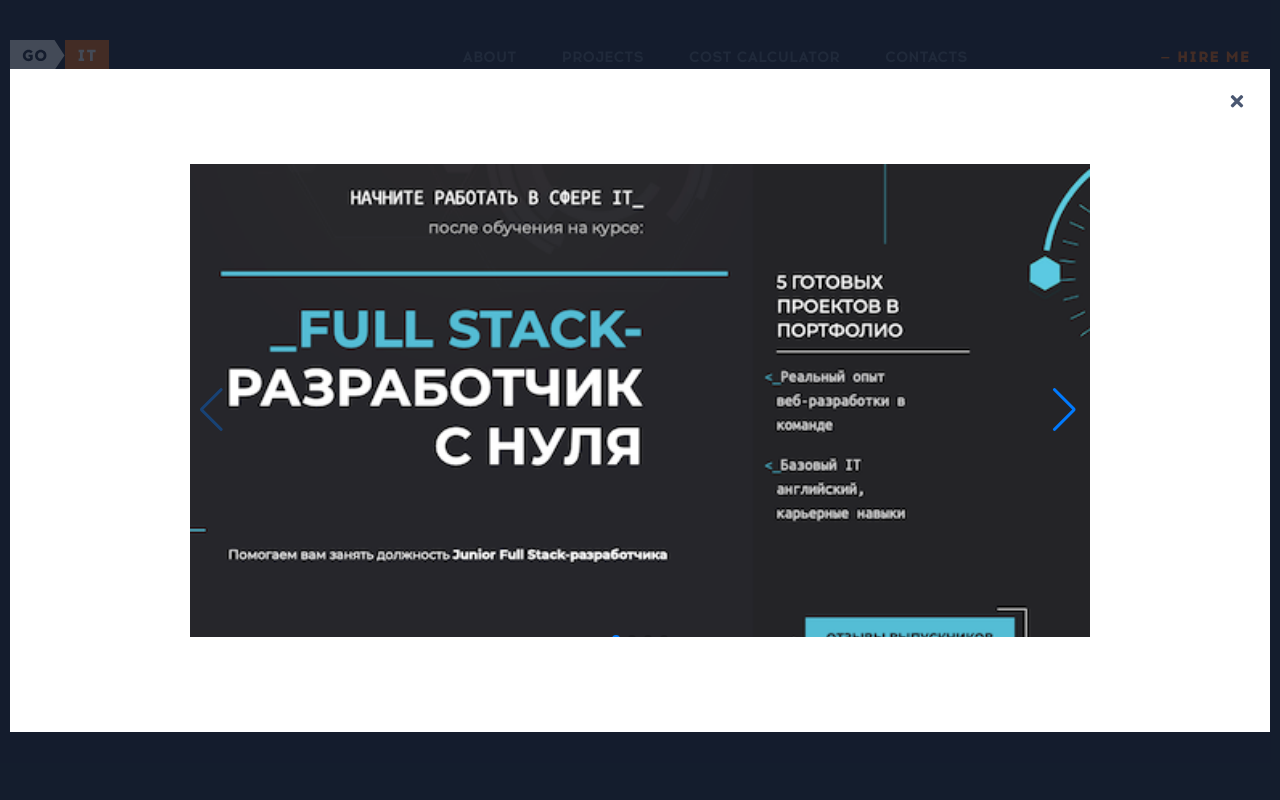
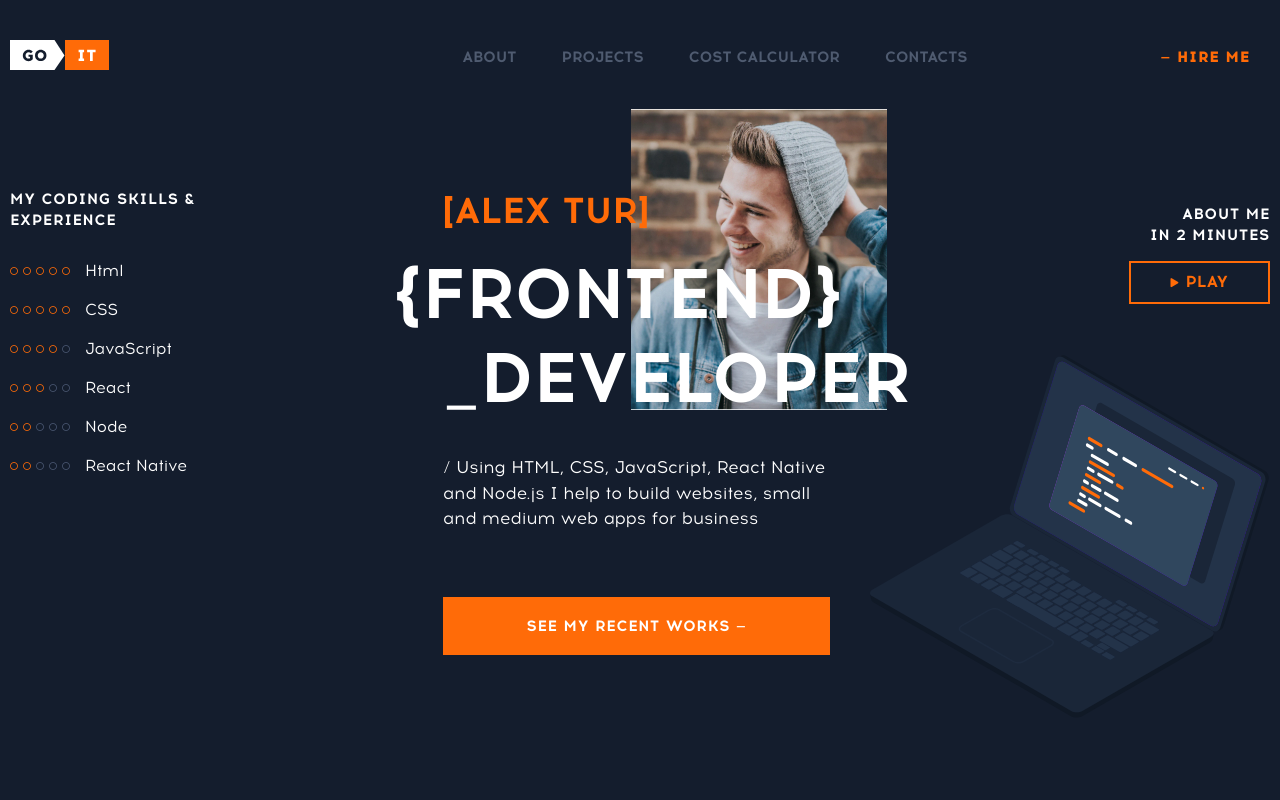
Before and after one commit to mikelp13/my-resume, a plain HTML site: page index.html in a window 1280 px wide. Shown: the top 800 px of the page. Drawn offline with Linux system fonts and the light colour scheme; files whose address does not match are found by name.

Commit message:
delete modal-active class

```diff
--- a/index.html
+++ b/index.html
@@ -817,7 +817,7 @@
       <!-- PERSONAL PROJECT FULL STACK -->
 
       <div
-        class="modal project-modal modal-active"
+        class="modal project-modal"
         id="personal-project-full-stack"
       >
         <div class="project-modal-container modal-area-content">
```
